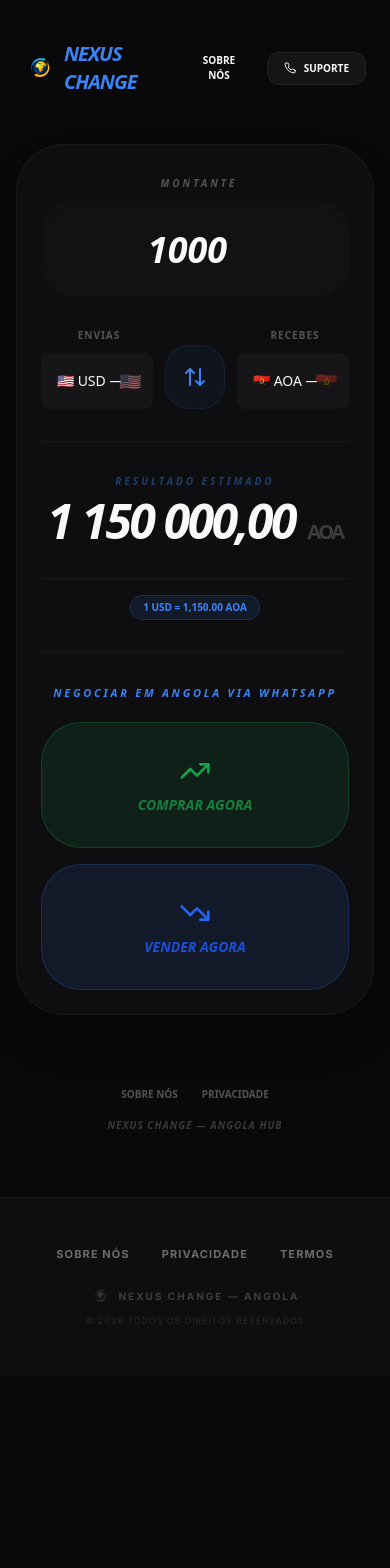
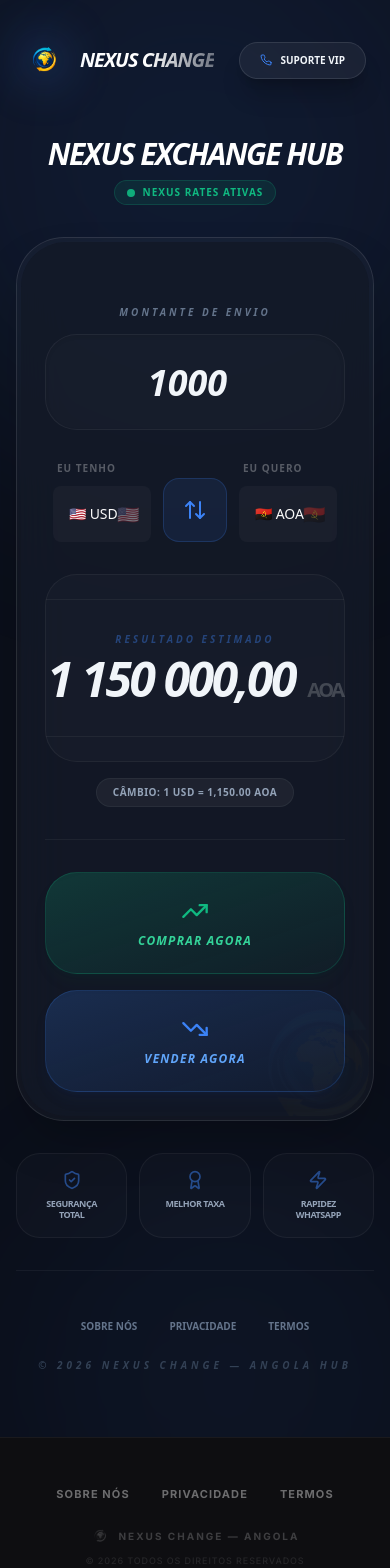
Before and after one commit to cristianopolo11-bit/nexus-change, a React (Vite) app: page / in a window 390 px wide. Shown: the top 1568 px of the page. Before the commit the page ends 1376 px from the top, so only its background shows below. Built offline with nearby package versions, Linux system fonts and the light colour scheme; the HTML template or start-up script is replaced by a standard one.

Commit message:
Design final Nexus Change com logo e ajustes mobile

```diff
--- a/src/pages/Index.tsx
+++ b/src/pages/Index.tsx
@@ -1,7 +1,7 @@
 import { useNavigate } from "react-router-dom";
 import { useState, useMemo, useEffect } from "react";
 import {
-  ArrowUpDown, TrendingUp, TrendingDown, Phone
+  ArrowUpDown, TrendingUp, TrendingDown, Phone, ShieldCheck, Zap, Award
 } from "lucide-react";
 
 import CurrencySelect from "@/components/CurrencySelect";
@@ -19,7 +19,6 @@
   const [toCurrency, setToCurrency] = useState("AOA");
   const [liveRate, setLiveRate] = useState<number | null>(null);
 
-  // CONFIGURAÇÃO DO WHATSAPP - Garantindo formato internacional limpo
   const WHATSAPP_NUMBER = "244928669514";
 
   const NEXUS_RATES: Record<string, number> = {
@@ -65,81 +64,107 @@
   };
 
   const handleWhatsAppAction = async (side: "COMPRAR" | "VENDER") => {
-    // 1. Preparar a mensagem primeiro
     const formattedResult = result.toLocaleString(undefined, { minimumFractionDigits: 2, maximumFractionDigits: 2 });
     const message = `Olá! Desejo ${side} ${amount} ${fromCurrency}. O site indicou o total de ${formattedResult} ${toCurrency}. Podemos avançar?`;
     const encodedMessage = encodeURIComponent(message);
     const whatsappUrl = `https://wa.me/${WHATSAPP_NUMBER}?text=${encodedMessage}`;
 
-    // 2. Tentar gravar no Supabase de forma assíncrona (não bloqueia o utilizador)
     supabase.from('site_stats').insert([
       { operation: side, amount: numericAmount, currency: fromCurrency }
     ]).then(({ error }) => {
-      if (error) console.warn("Erro ao gravar estatística (YAGNI):", error.message);
+      if (error) console.warn("Erro ao gravar estatística:", error.message);
     });
 
-    // 3. Redirecionamento robusto (funciona em todos os telemóveis)
     const newWindow = window.open(whatsappUrl, "_blank");
-
-    // Se o window.open for bloqueado pelo navegador, redireciona na mesma aba
     if (!newWindow || newWindow.closed || typeof newWindow.closed === 'undefined') {
       window.location.href = whatsappUrl;
     }
   };
 
   return (
-    <div className="min-h-screen w-full bg-background text-foreground flex flex-col items-center justify-start p-4 font-sans relative overflow-x-hidden">
-      <div className="w-full max-w-2xl mx-auto space-y-6 animate-in fade-in duration-700 flex flex-col items-center">
+    <div className="min-h-screen w-full bg-[#0B0F1A] text-slate-100 flex flex-col items-center justify-start p-4 font-sans relative overflow-x-hidden selection:bg-primary/30">
 
-        {/* HEADER */}
+      {/* Background Glows */}
+      <div className="absolute top-[-10%] left-1/2 -translate-x-1/2 w-[600px] h-[600px] bg-primary/10 blur-[120px] rounded-full pointer-events-none" />
+      <div className="absolute bottom-[-10%] right-[-10%] w-[400px] h-[400px] bg-blue-500/5 blur-[100px] rounded-full pointer-events-none" />
+
+      <div className="w-full max-w-2xl mx-auto space-y-8 animate-in fade-in duration-1000 flex flex-col items-center relative z-10">
+
+        {/* HEADER CORRIGIDO COM ÍCONE VISÍVEL */}
         <header className="w-full flex justify-between items-center py-6 px-2">
-          <div className="flex items-center gap-2 group cursor-pointer" onClick={() => navigate("/")}>
-            <img src="/icon.png" alt="Nexus" className="w-8 h-8 md:w-10 md:h-10 object-contain" />
-            <h1 className="text-xl md:text-2xl font-black uppercase italic tracking-tighter text-primary">Nexus Change</h1>
+          <div className="flex items-center gap-4 group cursor-pointer" onClick={() => navigate("/")}>
+            <div className="relative">
+              {/* Brilho Neon Atrás do Ícone */}
+              <div className="absolute inset-0 bg-primary/30 blur-xl rounded-full group-hover:bg-primary/50 transition-all duration-500" />
+              <img
+                src="/icon.png"
+                alt="Nexus Logo"
+                className="relative w-10 h-10 md:w-12 md:h-12 object-contain drop-shadow-[0_0_8px_rgba(var(--primary),0.5)] transition-transform duration-500 group-hover:scale-110"
+              />
             </div>
-          <div className="flex items-center gap-3">
+            <h1 className="text-xl md:text-2xl font-black uppercase italic tracking-tighter bg-gradient-to-r from-white via-white to-white/40 bg-clip-text text-transparent">
+              Nexus Change
+            </h1>
+          </div>
+          <div className="flex items-center gap-2">
             <button
               onClick={() => navigate("/about")}
-              className="text-[10px] font-black uppercase px-4 py-2 hover:text-primary transition-colors"
+              className="hidden md:block text-[10px] font-bold uppercase px-4 py-2 hover:text-primary transition-colors text-slate-400"
             >
-              Sobre Nós
+              Sobre
             </button>
-            <a href={`https://wa.me/${WHATSAPP_NUMBER}`} target="_blank" rel="noreferrer" className="text-[10px] font-black uppercase px-4 py-2 bg-foreground/5 rounded-xl flex items-center gap-2 hover:bg-foreground/10 transition-all border border-foreground/5">
-              <Phone size={12} /> Suporte
+            <a href={`https://wa.me/${WHATSAPP_NUMBER}`} target="_blank" rel="noreferrer" className="text-[10px] font-bold uppercase px-5 py-2.5 bg-white/5 hover:bg-primary/10 rounded-full border border-white/10 hover:border-primary/30 transition-all flex items-center gap-2 shadow-xl shadow-black/20">
+              <Phone size={12} className="text-primary" /> Suporte VIP
             </a>
           </div>
         </header>
 
-        {/* CARD PRINCIPAL */}
-        <main className="w-full bg-card rounded-[3rem] p-6 md:p-10 border border-foreground/5 shadow-2xl space-y-8 relative overflow-hidden text-center">
+        {/* TITULO HERO */}
+        <div className="text-center space-y-2">
+          <h2 className="text-3xl md:text-4xl font-black uppercase italic tracking-tighter text-white">Nexus Exchange Hub</h2>
+          <div className="inline-flex items-center gap-2 px-3 py-1 rounded-full bg-emerald-500/10 border border-emerald-500/20">
+            <span className="w-2 h-2 rounded-full bg-emerald-500 animate-pulse" />
+            <span className="text-[10px] font-black text-emerald-500 uppercase tracking-widest text-center">Nexus Rates Ativas</span>
+          </div>
+        </div>
+
+        {/* CARD PRINCIPAL (GLASS) */}
+        <main className="w-full bg-white/[0.03] backdrop-blur-xl rounded-[3rem] p-1 border border-white/10 shadow-2xl">
+          <div className="bg-[#121826]/80 rounded-[2.8rem] p-6 md:p-10 space-y-8 relative overflow-hidden">
+
+            {/* Marca d'água discreta */}
+            <img src="/icon.png" className="absolute -right-12 -bottom-12 w-48 h-48 opacity-[0.02] pointer-events-none rotate-12" alt="" />
+
             <div className="space-y-6">
-            <div className="space-y-2">
-              <label className="text-[10px] font-black uppercase tracking-[0.3em] text-foreground/30 ml-2 italic">Montante</label>
+              <div className="space-y-3 text-center">
+                <label className="text-[10px] font-black uppercase tracking-[0.3em] text-slate-500 italic">Montante de Envio</label>
                 <input
                   type="number"
                   value={amount}
                   onChange={(e) => setAmount(e.target.value)}
-                className="w-full h-24 bg-foreground/[0.02] rounded-[2rem] px-8 text-4xl font-black italic focus:outline-none border-2 border-transparent focus:border-primary/20 shadow-inner text-center"
+                  className="w-full h-24 bg-white/[0.02] rounded-[2rem] px-8 text-4xl font-black italic focus:outline-none border border-white/5 focus:border-primary/30 transition-all text-center shadow-inner placeholder:text-slate-800"
                 />
               </div>
 
-            <div className="grid grid-cols-[1fr_60px_1fr] items-end gap-3">
-              <CurrencySelect label="Envias" value={fromCurrency} onChange={setFromCurrency} />
-              <button onClick={handleSwap} className="h-16 flex items-center justify-center bg-primary/5 text-primary rounded-[1.5rem] border border-primary/10 hover:bg-primary/20 transition-all">
+              <div className="grid grid-cols-[1fr_64px_1fr] items-end gap-3 px-2">
+                <CurrencySelect label="Eu tenho" value={fromCurrency} onChange={setFromCurrency} />
+                <button onClick={handleSwap} className="h-16 flex items-center justify-center bg-primary/10 text-primary rounded-2xl border border-primary/20 hover:bg-primary/20 transition-all active:scale-90">
                   <ArrowUpDown className="w-6 h-6" />
                 </button>
-              <CurrencySelect label="Recebes" value={toCurrency} onChange={setToCurrency} />
+                <CurrencySelect label="Eu quero" value={toCurrency} onChange={setToCurrency} />
               </div>
             </div>
 
             {/* RESULTADOS */}
             {numericAmount > 0 && (
-            <div className="space-y-4 animate-in zoom-in-95 duration-300">
+              <div className="space-y-4 animate-in zoom-in-95 duration-500">
+                 <div className="bg-white/[0.02] py-6 rounded-[2rem] border border-white/5 text-center relative z-10">
                    <ConversionResult amount={result} currencyCode={toCurrency} />
+                 </div>
                  {liveRate && (
-                <div className="flex justify-center items-center gap-2">
-                  <span className="text-[10px] font-black text-primary bg-primary/10 px-3 py-1 rounded-full border border-primary/20">
-                    1 {fromCurrency} = {liveRate.toLocaleString(undefined, { minimumFractionDigits: 2, maximumFractionDigits: 2 })} {toCurrency}
+                  <div className="flex justify-center">
+                    <span className="text-[10px] font-bold text-slate-400 bg-white/5 px-4 py-1.5 rounded-full border border-white/5 tracking-wider uppercase text-center">
+                      Câmbio: 1 {fromCurrency} = {liveRate.toLocaleString(undefined, { minimumFractionDigits: 2, maximumFractionDigits: 2 })} {toCurrency}
                     </span>
                   </div>
                  )}
@@ -147,49 +172,74 @@
             )}
 
             {/* ÁREA DE AÇÃO */}
-          <div className="pt-8 border-t border-foreground/5 space-y-5">
-            <p className="text-[11px] font-black uppercase tracking-[0.25em] text-primary italic">
-              {isInternationalExchange ? "Sugestão Internacional" : "Negociar em Angola via WhatsApp"}
-            </p>
-
+            <div className="pt-8 border-t border-white/5 relative z-10">
               <div className="grid grid-cols-1 md:grid-cols-2 gap-4">
                 {!isInternationalExchange ? (
                   <>
                     <button
                       onClick={() => handleWhatsAppAction("COMPRAR")}
-                    className="flex flex-col items-center justify-center p-8 rounded-[2.5rem] bg-green-500/10 border border-green-500/20 hover:bg-green-500/20 transition-all group shadow-sm active:scale-95"
+                      className="flex flex-col items-center justify-center p-6 rounded-[2rem] bg-gradient-to-br from-emerald-500/20 to-emerald-600/5 border border-emerald-500/20 hover:border-emerald-500/40 transition-all group active:scale-95 shadow-lg shadow-emerald-900/10"
                     >
-                    <TrendingUp className="w-8 h-8 text-green-600 mb-2" />
-                    <span className="text-green-700 font-black uppercase italic text-sm">Comprar Agora</span>
+                      <TrendingUp className="w-7 h-7 text-emerald-500 mb-2 group-hover:scale-110 transition-transform" />
+                      <span className="text-emerald-400 font-black uppercase italic text-xs tracking-widest text-center">Comprar Agora</span>
                     </button>
 
                     <button
                       onClick={() => handleWhatsAppAction("VENDER")}
-                    className="flex flex-col items-center justify-center p-8 rounded-[2.5rem] bg-blue-500/10 border border-blue-500/20 hover:bg-blue-500/20 transition-all group shadow-sm active:scale-95"
+                      className="flex flex-col items-center justify-center p-6 rounded-[2rem] bg-gradient-to-br from-blue-500/20 to-blue-600/5 border border-blue-500/20 hover:border-blue-500/40 transition-all group active:scale-95 shadow-lg shadow-blue-900/10"
                     >
-                    <TrendingDown className="w-8 h-8 text-blue-600 mb-2" />
-                    <span className="text-blue-700 font-black uppercase italic text-sm">Vender Agora</span>
+                      <TrendingDown className="w-7 h-7 text-blue-500 mb-2 group-hover:scale-110 transition-transform" />
+                      <span className="text-blue-400 font-black uppercase italic text-xs tracking-widest text-center">Vender Agora</span>
                     </button>
                   </>
                 ) : (
-                <div className="col-span-2 grid grid-cols-3 gap-3">
-                   <a href="https://www.binance.com" target="_blank" rel="noreferrer" className="p-6 rounded-[2rem] bg-orange-500/5 text-center font-black text-[10px] text-orange-600 border border-orange-500/10">Binance</a>
-                   <a href="https://wise.com" target="_blank" rel="noreferrer" className="p-6 rounded-[2rem] bg-blue-500/5 text-center font-black text-[10px] text-blue-600 border border-blue-500/10">Wise</a>
-                   <a href="https://www.westernunion.com" target="_blank" rel="noreferrer" className="p-6 rounded-[2rem] bg-yellow-500/5 text-center font-black text-[9px] text-yellow-700 border border-yellow-500/10">W. Union</a>
+                  <div className="col-span-2 space-y-4">
+                    <p className="text-[9px] font-black uppercase tracking-[0.2em] text-slate-500 text-center italic mb-2">Alternativas Internacionais</p>
+                    <div className="grid grid-cols-3 gap-2">
+                      <a href="https://www.binance.com" target="_blank" rel="noreferrer" className="flex flex-col items-center justify-center p-3 rounded-2xl bg-white/[0.02] border border-white/5 hover:bg-orange-500/10 transition-all group">
+                        <span className="font-black text-[10px] text-orange-500 uppercase tracking-tighter text-center">Binance</span>
+                      </a>
+                      <a href="https://wise.com" target="_blank" rel="noreferrer" className="flex flex-col items-center justify-center p-3 rounded-2xl bg-white/[0.02] border border-white/5 hover:bg-blue-500/10 transition-all group">
+                        <span className="font-black text-[10px] text-blue-400 uppercase tracking-tighter text-center">Wise</span>
+                      </a>
+                      <a href="https://www.westernunion.com" target="_blank" rel="noreferrer" className="flex flex-col items-center justify-center p-3 rounded-2xl bg-white/[0.02] border border-white/5 hover:bg-yellow-500/10 transition-all group">
+                        <span className="font-black text-[10px] text-yellow-600 uppercase tracking-tighter text-center">W. Union</span>
+                      </a>
+                    </div>
                   </div>
                 )}
               </div>
             </div>
+          </div>
         </main>
 
+        {/* TRUST BADGES */}
+        <section className="w-full grid grid-cols-3 gap-3 md:gap-6">
+            <div className="bg-white/[0.02] border border-white/5 p-4 rounded-3xl flex flex-col items-center text-center gap-2 group hover:bg-white/[0.04] transition-all">
+              <ShieldCheck size={20} className="text-primary opacity-50 group-hover:opacity-100 transition-opacity" />
+              <span className="text-[9px] font-black uppercase text-slate-400 tracking-tighter text-center leading-tight">Segurança Total</span>
+            </div>
+            <div className="bg-white/[0.02] border border-white/5 p-4 rounded-3xl flex flex-col items-center text-center gap-2 group hover:bg-white/[0.04] transition-all">
+              <Award size={20} className="text-primary opacity-50 group-hover:opacity-100 transition-opacity" />
+              <span className="text-[9px] font-black uppercase text-slate-400 tracking-tighter text-center leading-tight">Melhor Taxa</span>
+            </div>
+            <div className="bg-white/[0.02] border border-white/5 p-4 rounded-3xl flex flex-col items-center text-center gap-2 group hover:bg-white/[0.04] transition-all">
+              <Zap size={20} className="text-primary opacity-50 group-hover:opacity-100 transition-opacity" />
+              <span className="text-[9px] font-black uppercase text-slate-400 tracking-tighter text-center leading-tight">Rapidez Whatsapp</span>
+            </div>
+        </section>
+
         {/* FOOTER */}
-        <footer className="w-full flex flex-col items-center gap-4 py-12">
-          <div className="flex gap-6">
-            <button onClick={() => navigate("/about")} className="text-[10px] font-black uppercase opacity-30 hover:opacity-100 transition-opacity">Sobre Nós</button>
-            <button onClick={() => navigate("/privacy")} className="text-[10px] font-black uppercase opacity-30 hover:opacity-100 transition-opacity">Privacidade</button>
+        <footer className="w-full flex flex-col items-center gap-6 py-12 border-t border-white/5 mt-10">
+          <div className="flex gap-8 text-center">
+            <button onClick={() => navigate("/about")} className="text-[10px] font-bold uppercase text-slate-500 hover:text-primary transition-colors">Sobre Nós</button>
+            <button onClick={() => navigate("/privacy")} className="text-[10px] font-bold uppercase text-slate-500 hover:text-primary transition-colors">Privacidade</button>
+            <button className="text-[10px] font-bold uppercase text-slate-500 hover:text-primary transition-colors">Termos</button>
           </div>
-          <div className="text-[10px] font-black uppercase tracking-widest text-foreground/20 italic">
-            Nexus Change — Angola Hub
+          <div className="flex flex-col items-center gap-2">
+            <div className="text-[10px] font-black uppercase tracking-[0.4em] text-slate-700 italic text-center">
+              © 2026 NEXUS CHANGE — ANGOLA HUB
+            </div>
           </div>
         </footer>
       </div>
```
Lines whose indentation alone changed are shown as unchanged.
